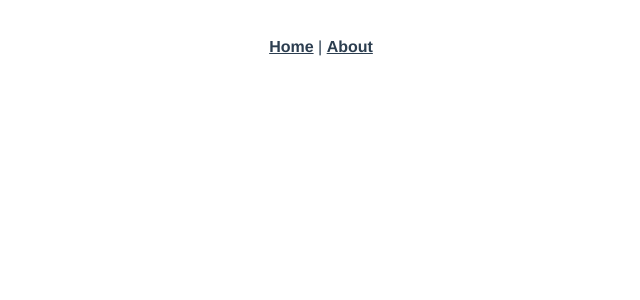
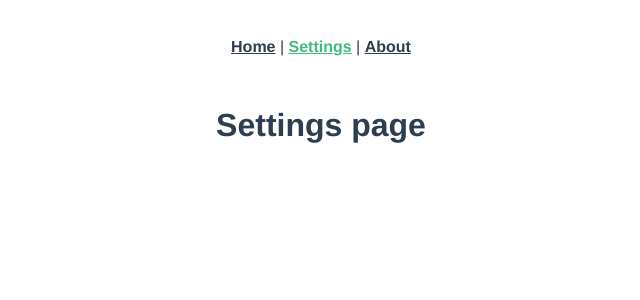
Before and after one commit to kvarlamov/time-helper-fb, a Vue app: page /settings in a window 1280 px wide. Shown: the top 300 px of the page, without its empty margins (319-959 px from the left). Built offline with nearby package versions, Linux system fonts and the light colour scheme.

Commit message:
Timer formatting using global filters

```diff
--- a/src/App.vue
+++ b/src/App.vue
@@ -1,7 +1,10 @@
 <template>
   <div id="app">
     <div id="nav">
-      <router-link to="/">Home</router-link> |
+      <router-link to="/">Home</router-link>
+      <span> | </span>
+      <router-link to="/settings">Settings</router-link>
+      <span> | </span>
       <router-link to="/about">About</router-link>
     </div>
     <router-view/>
@@ -31,4 +34,7 @@
 #nav a.router-link-exact-active {
   color: #42b983;
 }
+.target-table-tr:hover {
+        background: yellow;
+    }
 </style>
--- a/src/components/CurrentTarget.vue
+++ b/src/components/CurrentTarget.vue
@@ -2,7 +2,7 @@
   <div v-if="targetOnFocus">
       <h1>Target name: {{targetOnFocus.name}}</h1>
       <p>Target time: {{targetOnFocus.time}}</p>
-      <p>Elapsed time: {{targetOnFocus.passedTime}}</p>
+      <p>Elapsed time: {{targetOnFocus.passedTime | timeFormatter}}</p>
       <button @click="startTimer($event)">Start</button>
   </div>
 </template>
--- a/src/components/MainLogic.vue
+++ b/src/components/MainLogic.vue
@@ -21,7 +21,7 @@
                     <tr v-for="t in targets" :key="t.id" class="target-table-tr" @click="selectTarget($event, t.id)">
                         <td>{{ t.name }}</td>
                         <td>{{ t.time }}</td>
-                        <td>{{ t.passedTime }}</td>
+                        <td>{{ t.passedTime | timeFormatter }}</td>
                         <!-- <td><button @click="startTimer($event)" :id="t.id" class="start-stop-btn">start</button></td> -->
                     </tr>
                 </tbody>
@@ -85,6 +85,8 @@ export default {
             },
             selectTarget(e, id) {
                 if (!this.onTimer) {
+                    const tableRows = document.querySelectorAll('#target-table > tbody > tr');
+                    tableRows.forEach(el => el.style.background = 'none');
                     e.target.parentNode.style.background = 'yellow';
 
                     const target = this.targets.filter(t => t.id == id)[0];
@@ -169,7 +171,4 @@ export default {
     .inactive-btn{
         background: lightgray;
     }
-    .target-table-tr:hover {
-        background: yellow;
-    }
 </style>
--- a/src/main.js
+++ b/src/main.js
@@ -4,6 +4,22 @@ import router from './router';
 
 Vue.config.productionTip = false;
 
+function addZero(num) {
+  return num <= 9 ? '0' + num : num;
+}
+
+Vue.filter('timeFormatter', function (t) {
+  if (!t) {
+      return '00:00:00';
+  }
+  const seconds = Math.floor(t % 60);
+  const minutes = Math.floor(t /60 % 60);
+  const hours = Math.floor(t / (60 * 60) % 24)
+
+  return `${addZero(hours)}:${addZero(minutes)}:${addZero(seconds)}`;
+});
+
+
 new Vue({
   router,
   render: h => h(App)
--- a/src/router/index.js
+++ b/src/router/index.js
@@ -9,6 +9,14 @@ const routes = [
     path: '/',
     name: 'Home',
     component: Home
+  },
+  {
+    path: '/settings',
+    name: 'Settings',
+    // route level code-splitting
+    // this generates a separate chunk (about.[hash].js) for this route
+    // which is lazy-loaded when the route is visited.
+    component: () => import(/* webpackChunkName: "settings" */ '../views/Settings.vue')
   },
   {
     path: '/about',
--- /dev/null
+++ b/src/views/Settings.vue
@@ -0,0 +1,15 @@
+<template>
+  <div>
+      <h1>Settings page</h1>
+  </div>
+</template>
+
+<script>
+export default {
+    name: 'Settings'
+}
+</script>
+
+<style>
+
+</style>
```
Also changed, not shown: todo.txt (added).
